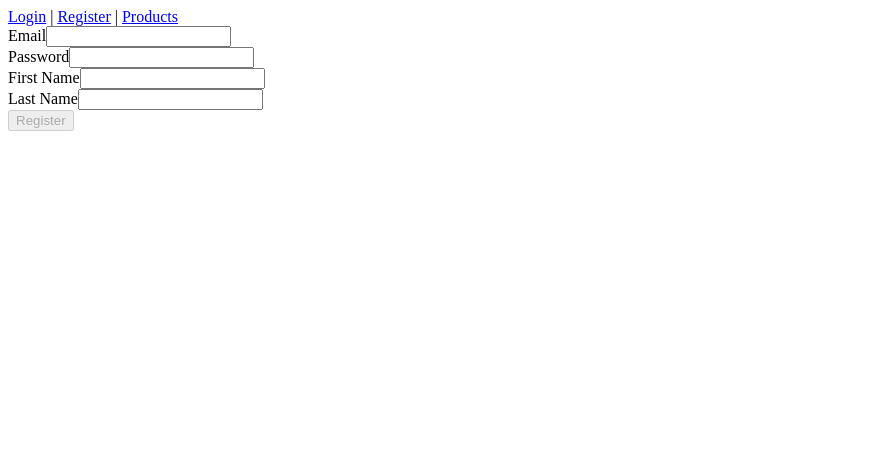
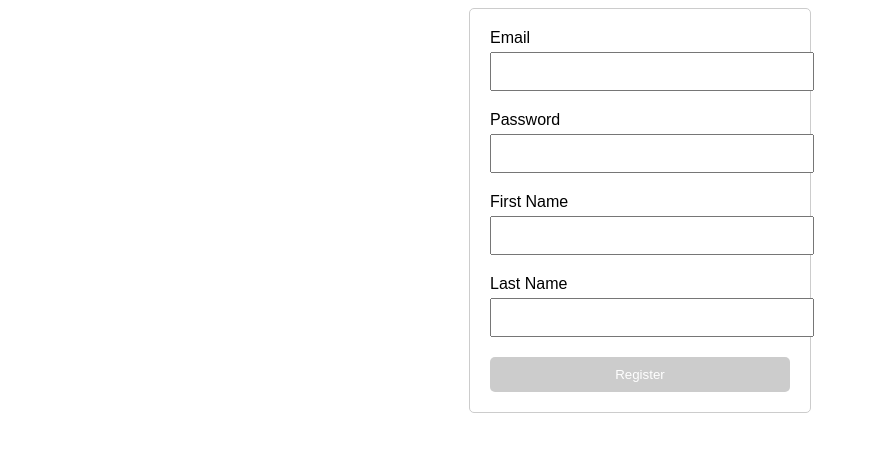
Before and after one commit to Vilcu-Valentin/FalloutFollies, an Angular app: page /register in a window 1280 px wide. Shown: the top 452 px of the page, without its empty margins (0-869 px from the left). Built offline with nearby package versions, Linux system fonts and the light colour scheme.

Commit message:
Register and Login redirection
Added a bit of CSS to look better
Added the main-page after login

```diff
--- a/src/app/app.component.html
+++ b/src/app/app.component.html
@@ -1,6 +1 @@
-<nav>
-  <a routerLink="/login">Login</a> |
-  <a routerLink="/register">Register</a> |
-  <a routerLink="/products">Products</a>
-</nav>
 <router-outlet></router-outlet>
--- a/src/app/app.module.ts
+++ b/src/app/app.module.ts
@@ -11,6 +11,7 @@ import { RegisterComponent } from './components/register/register.component';
 import { HighlightProductDirective } from './directives/highlight-product.directive';
 import { FormatPricePipe } from './pipes/format-price.pipe';
 import { ReactiveFormsModule } from '@angular/forms';
+import { MainPageComponent } from './components/main-page/main-page.component';
 
 @NgModule({
   declarations: [
@@ -20,7 +21,8 @@ import { ReactiveFormsModule } from '@angular/forms';
     LoginComponent,
     RegisterComponent,
     HighlightProductDirective,
-    FormatPricePipe
+    FormatPricePipe,
+    MainPageComponent
   ],
   imports: [
     BrowserModule,
--- /dev/null
+++ b/src/app/components/main-page/main-page.component.html
@@ -0,0 +1,5 @@
+<div>
+    <h1>Hello, {{ userEmail }}!</h1>
+    <button (click)="onLogout()">Logout</button>
+  </div>
+  <app-product-list></app-product-list>
--- /dev/null
+++ b/src/app/components/main-page/main-page.component.ts
@@ -0,0 +1,23 @@
+import { Component, OnInit } from '@angular/core';
+import { Router } from '@angular/router';
+import { AuthService } from '../../services/auth.service'; // Adjust the path as necessary
+
+@Component({
+  selector: 'app-main-page',
+  templateUrl: './main-page.component.html',
+  styleUrls: ['./main-page.component.css']
+})
+export class MainPageComponent implements OnInit {
+  userEmail: string | null = localStorage.getItem('userEmail');
+
+  constructor(private authService: AuthService, private router: Router) {}
+
+  ngOnInit(): void {
+    this.userEmail = localStorage.getItem('userEmail'); // This key must match what you've set on login
+  }
+
+  onLogout(): void {
+    this.authService.logout();
+    this.router.navigate(['/login']);
+  }
+}
--- a/src/app/components/register/register.component.ts
+++ b/src/app/components/register/register.component.ts
@@ -25,13 +25,28 @@ export class RegisterComponent implements OnInit {
   onSubmit(): void {
     if (this.registerForm.valid) {
       const { email, password, firstName, lastName } = this.registerForm.value;
-this.authService.login(email, password).subscribe({
-  next: () => {
-    console.log('Auto-login successful');
-    this.router.navigate(['/']);
-  },
-  error: (error) => console.error('Auto-login failed', error)
-});
+      this.authService.register(email, password, firstName, lastName).subscribe({
+        next: () => {
+          // After successful registration, perform login
+          this.authService.login(email, password).subscribe({
+            next: (response) => {
+              console.log('Login successful after registration', response);
+              // Assuming your response includes the user's name or email, you can store it now
+              localStorage.setItem('userEmail', email); // Storing the email or username for greeting
+              this.router.navigate(['/main-page']); // Adjust this to your main page's route
+            },
+            error: (error) => {
+              console.error('Auto-login failed', error);
+              // Optionally handle auto-login failure here, maybe redirect to login page manually
+            }
+          });
+        },
+        error: (error) => {
+          console.error('Registration failed', error);
+          // Handle registration error here
+        }
+      });
     }
   }
+
 }
--- a/src/app/services/auth.service.ts
+++ b/src/app/services/auth.service.ts
@@ -18,6 +18,7 @@ export class AuthService {
       map(response => {
         if (response.token) {
           localStorage.setItem('jwtToken', response.token);
+          localStorage.setItem('userEmail', email); // Store the email in localStorage
           console.log('Login successful');
         }
         return response;
@@ -28,6 +29,7 @@ export class AuthService {
       })
     );
   }
+
 
   register(email: string, password: string, firstName: string, lastName: string): Observable<any> {
     return this.http.post<any>(`${this.apiUrl}/register`, { email, password, firstName, lastName }).pipe(
@@ -44,6 +46,7 @@ export class AuthService {
 
   logout() {
     localStorage.removeItem('jwtToken');
+    localStorage.removeItem('userEmail');
     console.log('Logout successful');
   }
 
--- a/src/styles.css
+++ b/src/styles.css
@@ -1 +1,45 @@
 /* You can add global styles to this file, and also import other style files */
+/* styles.css */
+body {
+    font-family: Arial, sans-serif;
+  }
+
+  .login-container, .register-container {
+    margin: auto;
+    width: 300px;
+    padding: 20px;
+    border: 1px solid #ccc;
+    border-radius: 5px;
+  }
+
+  .form-group {
+    margin-bottom: 20px;
+  }
+
+  .form-group label {
+    display: block;
+  }
+
+  .form-group input {
+    width: 100%;
+    padding: 10px;
+    margin-top: 5px;
+  }
+
+  button {
+    width: 100%;
+    padding: 10px;
+    background-color: #007bff;
+    color: white;
+    border: none;
+    border-radius: 5px;
+    cursor: pointer;
+  }
+
+  button[disabled] {
+    background-color: #ccc;
+  }
+
+  h1 {
+    color: #333;
+  }
```
Also changed, not shown: src/app/app-routing.module.ts (+3 -4 lines), src/app/components/main-page/main-page.component.css (added), 1 other file (tests, documents, lock files or other folders).
